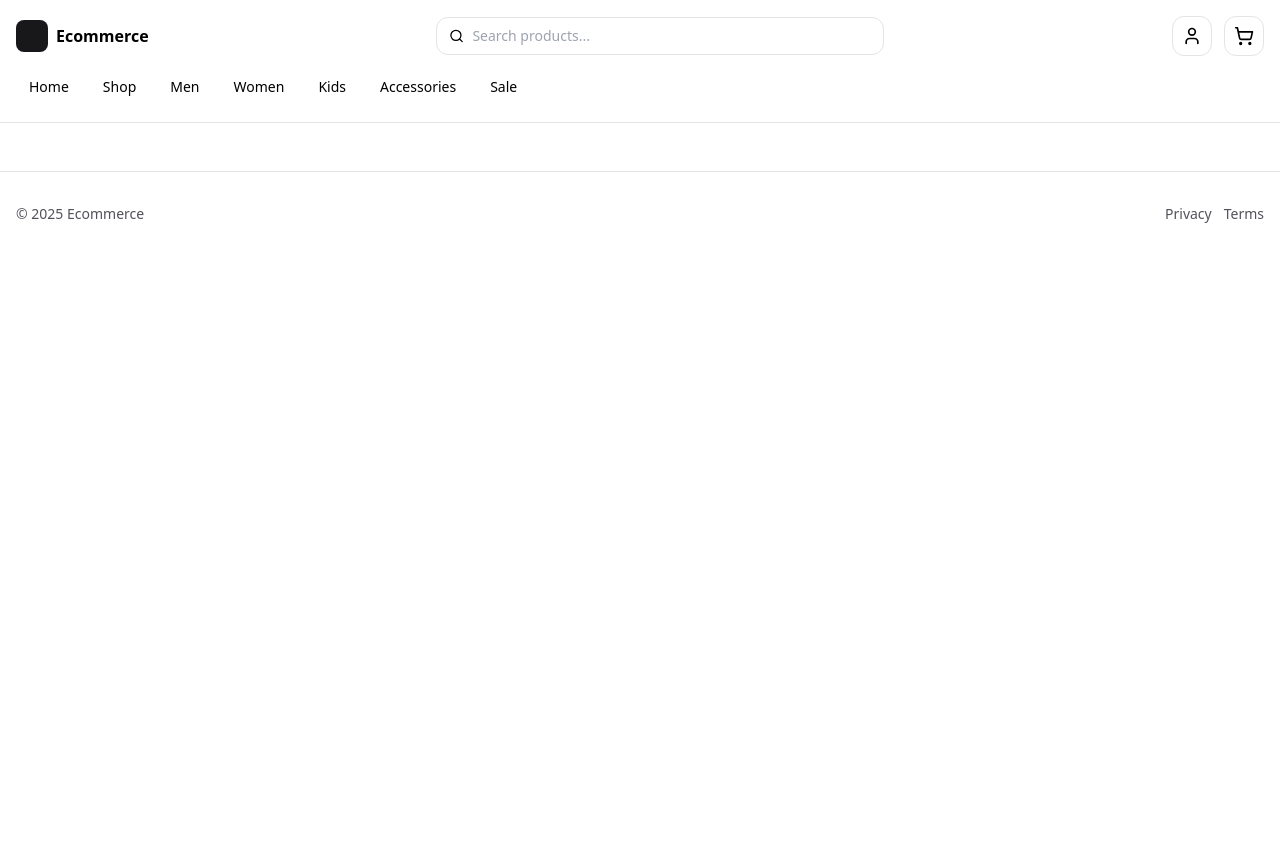
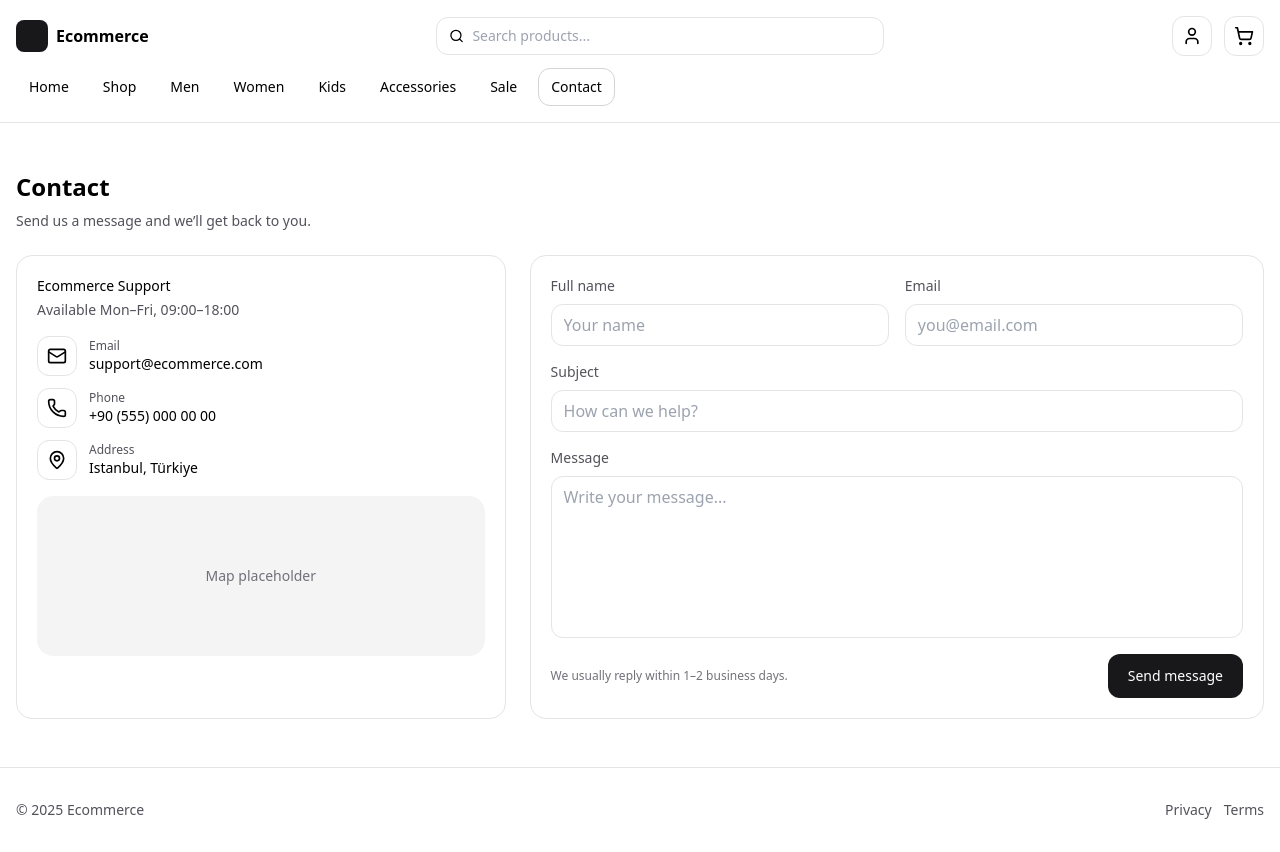
Before and after one commit to eylem-emel/EcommerceProject-eylem.emel, a React (Vite) app: page /contact in a window 1280 px wide. Before the commit the page ends 800 px from the top, so only its background shows below. Built offline with nearby package versions, Linux system fonts and the light colour scheme.

Commit message:
feat: add ContactPage component and update routing in App and Header

```diff
--- a/src/App.jsx
+++ b/src/App.jsx
@@ -6,6 +6,8 @@ import Footer from "./layout/Footer";
 import HomePage from "./pages/HomePage";
 import ShopPage from "./pages/ShopPage";
 import ProductDetailPage from "./pages/ProductDetailPage";
+import ContactPage from "./pages/ContactPage";
+
 
 
 export default function App() {
@@ -18,6 +20,7 @@ export default function App() {
           <Route path="/" element={<HomePage />} />
           <Route path="/shop" element={<ShopPage />} />
           <Route path="/product/:id" element={<ProductDetailPage />} />
+          <Route path="/contact" element={<ContactPage />} />
         </Routes>
       </PageContent>
 
--- a/src/layout/Header.jsx
+++ b/src/layout/Header.jsx
@@ -10,6 +10,7 @@ export default function Header() {
     { label: "Kids", to: "/shop" },
     { label: "Accessories", to: "/shop" },
     { label: "Sale", to: "/shop" },
+    { label: "Contact", to: "/contact" },
   ];
 
   return (
--- /dev/null
+++ b/src/pages/ContactPage.jsx
@@ -0,0 +1,117 @@
+import { Mail, Phone, MapPin } from "lucide-react";
+
+export default function ContactPage() {
+  return (
+    <div className="w-full flex flex-col gap-6 py-6">
+      <div className="w-full flex flex-col gap-2">
+        <h1 className="text-xl sm:text-2xl font-semibold">Contact</h1>
+        <p className="text-sm text-zinc-600">
+          Send us a message and we’ll get back to you.
+        </p>
+      </div>
+
+      <div className="w-full flex flex-col lg:flex-row gap-6">
+        {/* Left info card */}
+        <div className="w-full lg:w-[40%] flex">
+          <div className="w-full rounded-2xl border border-zinc-200 p-5 flex flex-col gap-4">
+            <div className="flex flex-col gap-1">
+              <div className="text-sm font-medium">Ecommerce Support</div>
+              <div className="text-sm text-zinc-600">
+                Available Mon–Fri, 09:00–18:00
+              </div>
+            </div>
+
+            <div className="flex flex-col gap-3">
+              <div className="flex items-center gap-3">
+                <div className="w-10 h-10 rounded-xl border border-zinc-200 flex items-center justify-center">
+                  <Mail className="w-5 h-5" />
+                </div>
+                <div className="flex flex-col">
+                  <span className="text-xs text-zinc-600">Email</span>
+                  <span className="text-sm">support@ecommerce.com</span>
+                </div>
+              </div>
+
+              <div className="flex items-center gap-3">
+                <div className="w-10 h-10 rounded-xl border border-zinc-200 flex items-center justify-center">
+                  <Phone className="w-5 h-5" />
+                </div>
+                <div className="flex flex-col">
+                  <span className="text-xs text-zinc-600">Phone</span>
+                  <span className="text-sm">+90 (555) 000 00 00</span>
+                </div>
+              </div>
+
+              <div className="flex items-center gap-3">
+                <div className="w-10 h-10 rounded-xl border border-zinc-200 flex items-center justify-center">
+                  <MapPin className="w-5 h-5" />
+                </div>
+                <div className="flex flex-col">
+                  <span className="text-xs text-zinc-600">Address</span>
+                  <span className="text-sm">Istanbul, Türkiye</span>
+                </div>
+              </div>
+            </div>
+
+            <div className="w-full rounded-2xl bg-zinc-100 min-h-[160px] flex items-center justify-center text-sm text-zinc-500">
+              Map placeholder
+            </div>
+          </div>
+        </div>
+
+        {/* Right form */}
+        <div className="w-full lg:w-[60%] flex">
+          <form className="w-full rounded-2xl border border-zinc-200 p-5 flex flex-col gap-4">
+            <div className="w-full flex flex-col sm:flex-row gap-4">
+              <div className="w-full flex flex-col gap-2">
+                <label className="text-sm text-zinc-600">Full name</label>
+                <input
+                  className="w-full px-3 py-2 rounded-xl border border-zinc-200 outline-none"
+                  placeholder="Your name"
+                />
+              </div>
+
+              <div className="w-full flex flex-col gap-2">
+                <label className="text-sm text-zinc-600">Email</label>
+                <input
+                  type="email"
+                  className="w-full px-3 py-2 rounded-xl border border-zinc-200 outline-none"
+                  placeholder="you@email.com"
+                />
+              </div>
+            </div>
+
+            <div className="w-full flex flex-col gap-2">
+              <label className="text-sm text-zinc-600">Subject</label>
+              <input
+                className="w-full px-3 py-2 rounded-xl border border-zinc-200 outline-none"
+                placeholder="How can we help?"
+              />
+            </div>
+
+            <div className="w-full flex flex-col gap-2">
+              <label className="text-sm text-zinc-600">Message</label>
+              <textarea
+                rows={6}
+                className="w-full px-3 py-2 rounded-xl border border-zinc-200 outline-none resize-none"
+                placeholder="Write your message..."
+              />
+            </div>
+
+            <div className="w-full flex flex-col sm:flex-row gap-3 sm:items-center sm:justify-between">
+              <div className="text-xs text-zinc-500">
+                We usually reply within 1–2 business days.
+              </div>
+              <button
+                type="button"
+                className="px-5 py-3 rounded-xl bg-zinc-900 text-white text-sm"
+              >
+                Send message
+              </button>
+            </div>
+          </form>
+        </div>
+      </div>
+    </div>
+  );
+}
```
